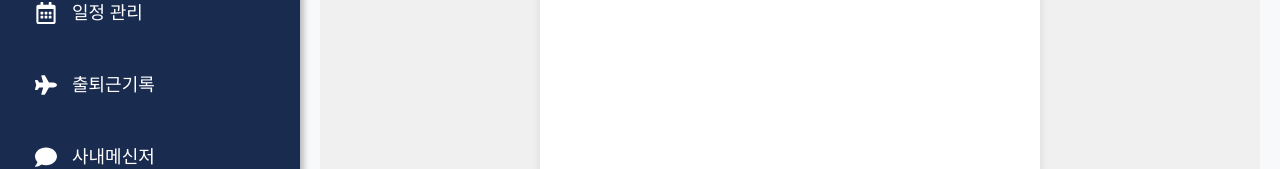
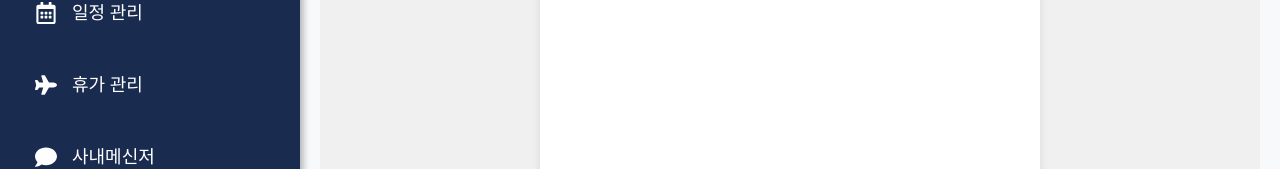
Before and after one commit to wook219/hr-handlers-FE, a React (Create React App) app: page /chatroom/1 in a window 1280 px wide. Shown: the part 299-468 px from the top of the page. Built offline with nearby package versions, Linux system fonts and the light colour scheme.

Commit message:
Feat : 사이드바 휴가 관리 탭 추가

```diff
--- a/src/components/Sidebar/Sidebar.js
+++ b/src/components/Sidebar/Sidebar.js
@@ -34,9 +34,9 @@ function Sidebar() {
             <span>일정 관리</span>
           </li>
 
-          <li>
+          <li onClick={navigation.toVacation}>
             <FaPlane className="icon" />
-            <span>출퇴근기록</span>
+            <span>휴가 관리</span>
           </li>
 
           <li onClick={navigation.toChatRoom}>
```
